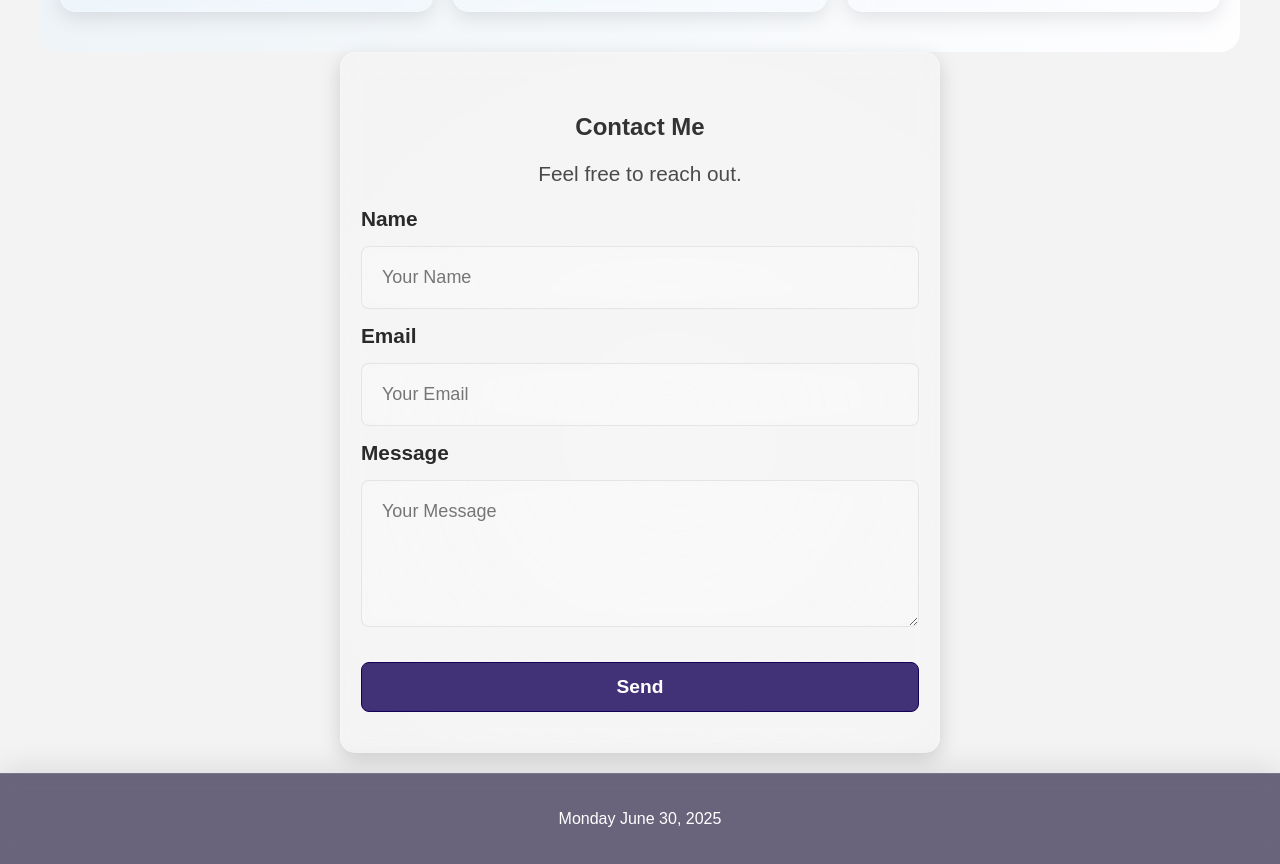
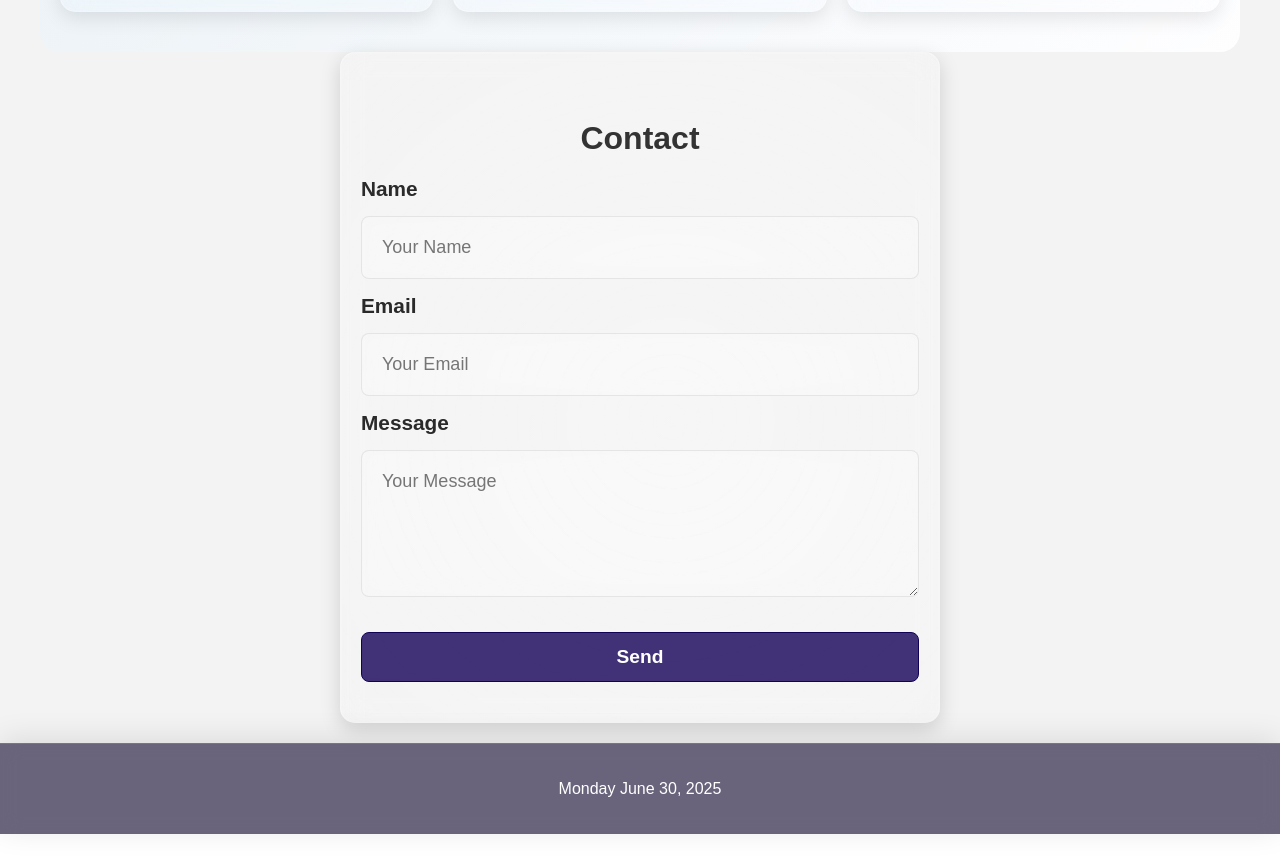
Before and after one commit to kironroy/kironroy-react, a React (Create React App) app: page / in a window 1280 px wide. Shown: the part 1755-2619 px from the top of the page. After the commit the page ends 2589 px from the top, so only its background shows below. Built offline with nearby package versions, Linux system fonts and the light colour scheme; no server answers; a web font is replaced by a local one.

Commit message:
Contact Form
H2 tag 2em;

```diff
--- a/src/components/Contact.css
+++ b/src/components/Contact.css
@@ -51,7 +51,7 @@
 .contact h2 {
   margin-bottom: 20px;
   color: #333;
-  font-size: 1.5em;
+  font-size: 2em;
   position: relative;
   z-index: 1;
 }
--- a/src/components/Contact.js
+++ b/src/components/Contact.js
@@ -30,10 +30,8 @@ const Contact = () => {
   return (
     <section id="contact" className="contact">
       <div className="container">
-        <h2>Contact Me</h2>
-        <p>
-          Feel free to reach out.
-        </p>
+        <h2 className='contact'>Contact</h2>
+
         <form onSubmit={sendEmail}>
           <label htmlFor="name">Name</label>
           <input
```
